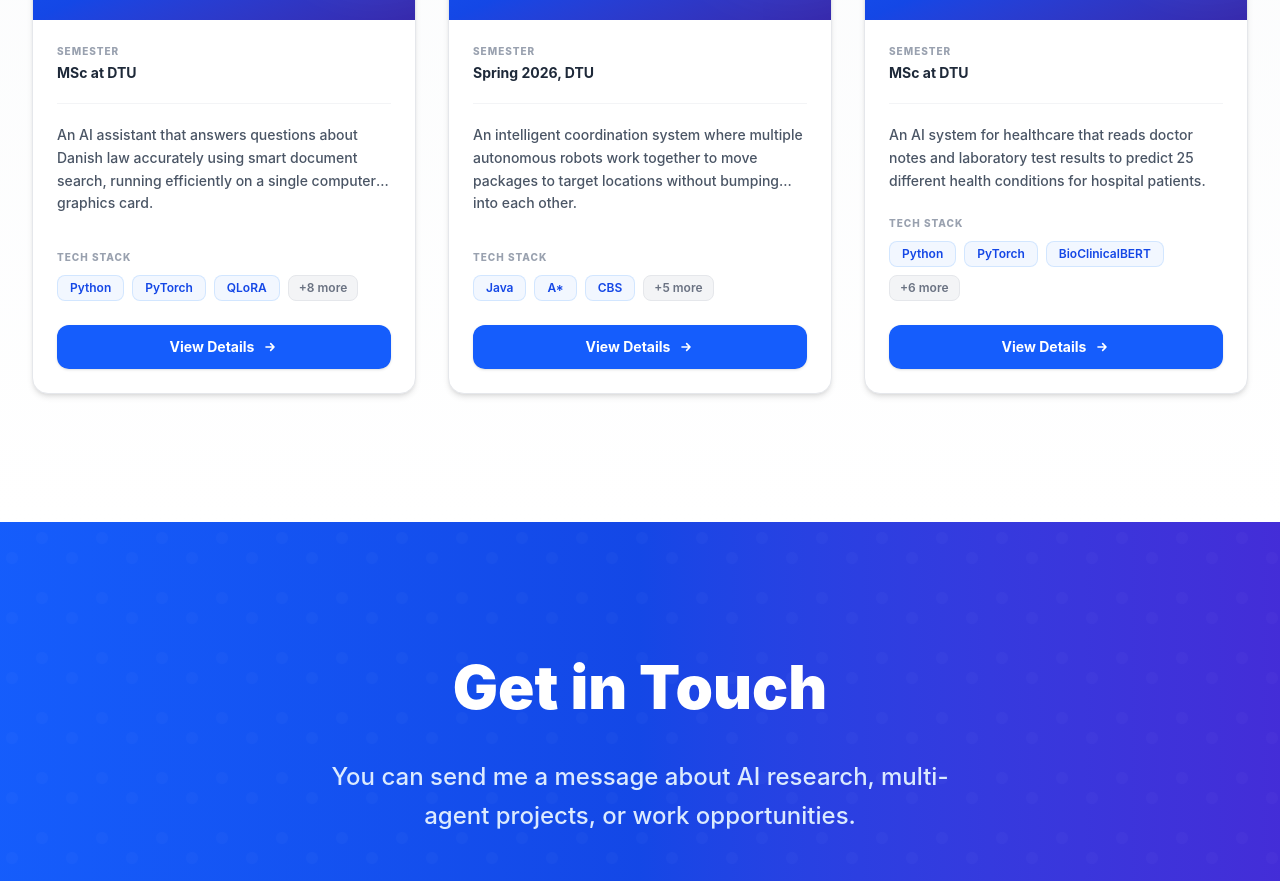
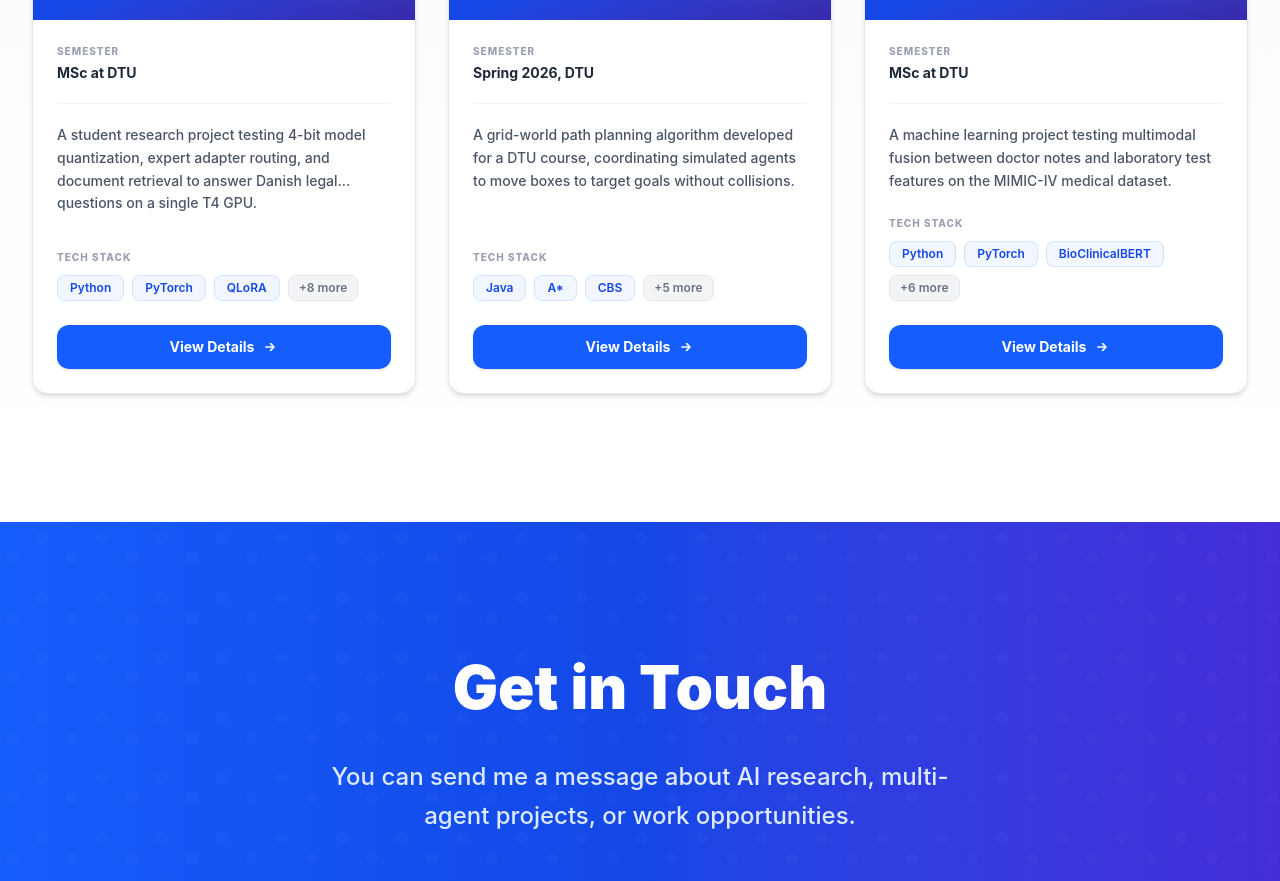
Before and after one commit to teja-mr-1/portfolio, a React (Vite) app: page / in a window 1280 px wide. Shown: the part 1920-2801 px from the top of the page. Built offline with nearby package versions, Linux system fonts and the light colour scheme.

Commit message:
Rewrite all project descriptions to be completely modest and honest

```diff
--- a/src/data/projectsData.js
+++ b/src/data/projectsData.js
@@ -3,33 +3,33 @@ export const projectsData = [
   {
     id: 1,
     title: "Sparse MoE-QLoRA for Danish Legal QA",
-    shortDescription: "An AI assistant that answers questions about Danish law accurately using smart document search, running efficiently on a single computer graphics card.",
+    shortDescription: "A student research project testing 4-bit model quantization, expert adapter routing, and document retrieval to answer Danish legal questions on a single T4 GPU.",
     course: "Personal Project",
     semester: "MSc at DTU",
-    problemStatement: "Fine-tuning large 7-billion parameter models needs big GPU resources. Also, general AI models often lack specialized Danish legal knowledge and can give incorrect answers. This project tests if Sparse Mixture-of-Experts with QLoRA can run efficiently on a single T4 GPU for Danish legal question answering.",
-    contribution: "Built a full pipeline using 4-bit QLoRA to fine-tune a 7B model with 3 expert adapters trained on document clusters. Used E5 text embeddings to route questions to the best expert. Added RAG retrieval to fetch real legal text for factual answers. Increased generation speed to 6.88 tokens per second and reduced expert swapping time to under 5 milliseconds in GPU memory.",
+    problemStatement: "Fine-tuning a 7-billion parameter language model requires large GPU memory. General AI models also lack specific Danish legal context. This project explores if 4-bit QLoRA and Sparse Mixture-of-Experts can run efficiently on a single T4 GPU.",
+    contribution: "Built a research prototype using 4-bit QLoRA to fine-tune a 7B model with 3 expert adapters. Used E5 text embeddings for routing and document retrieval. Tested memory pre-caching and in-place tensor swapping to keep adapter switching fast on a single GPU.",
     technologies: ["Python", "PyTorch", "QLoRA", "PEFT", "Transformers", "RAG", "FAISS", "Gradio", "Kaggle T4", "K-Means", "E5 Encoder"],
     githubUrl: "https://github.com/teja-mr-1/sparse-moe-qlora-danish-legal-qa",
   },
   {
     id: 2,
     title: "Multi-Agent Coordination in Hospital Domain",
-    shortDescription: "An intelligent coordination system where multiple autonomous robots work together to move packages to target locations without bumping into each other.",
+    shortDescription: "A grid-world path planning algorithm developed for a DTU course, coordinating simulated agents to move boxes to target goals without collisions.",
     course: "AI and Multi-Agent Systems (02285)",
     semester: "Spring 2026, DTU",
-    problemStatement: "Built a multi-agent AI client for the MAvis server in the Hospital Domain. Multiple agents must work together to move boxes to goal locations without collisions or deadlocks within 3 minutes and 20,000 joint actions.",
-    contribution: "Designed a multi-stage solver named CudBSlvd. First, it tries fast priority orderings (independent, hardest-first, easiest-first, random) using BFS distance tables and Hungarian matching. If paths collide, it uses three-phase coordination to move blocking boxes to holding cells. Finally, it uses a 6-step CBS repair loop to resolve remaining conflicts. Solved 25 of 69 competition levels and won best solution on our team's custom level.",
+    problemStatement: "A course assignment for AI and Multi-Agent Systems. Simulated agents must plan collision-free paths to move colored boxes to target locations within time and action limits.",
+    contribution: "Built a solver in Java called CudBSlvd. It uses greedy priority orderings first, followed by three-phase box staging and Conflict-Based Search (CBS) with bypass heuristics to resolve remaining path collisions. Solved 25 of 69 benchmark levels.",
     technologies: ["Java", "A*", "CBS", "BFS", "Hungarian Matching", "CAT", "MAvis Server", "Multi-Agent Path Finding"],
     githubUrl: "https://github.com/teja-mr-1/multi-agent-hospital-domain-solver",
   },
   {
     id: 3,
     title: "Multi-Modal Clinical Phenotyping System",
-    shortDescription: "An AI system for healthcare that reads doctor notes and laboratory test results to predict 25 different health conditions for hospital patients.",
+    shortDescription: "A machine learning project testing multimodal fusion between doctor notes and laboratory test features on the MIMIC-IV medical dataset.",
     course: "Personal Project",
     semester: "MSc at DTU",
-    problemStatement: "Hospital records contain both free-text doctor notes and numerical lab test results. Predicting diseases requires combining these two different types of data while handling missing lab values. The goal is to build an end-to-end model to predict 25 health conditions from MIMIC-IV patient records.",
-    contribution: "Built a PyTorch model with two encoders: BioClinicalBERT for doctor notes and a custom Masked Lab-Test Transformer for lab values. Tested 4 fusion methods to combine text and lab data, reaching 0.88 AUROC score on MIMIC-IV patient records. Created a FastAPI web service with feature importance explanations, FHIR R4 medical data support, and an interactive Gradio demo.",
+    problemStatement: "Patient data includes both unstructured text notes and numerical lab test values. This project explores how to combine these two data sources to classify 25 clinical conditions on patient records from MIMIC-IV.",
+    contribution: "Built a PyTorch pipeline pairing BioClinicalBERT for text notes with a transformer for lab test features. Compared 4 fusion methods (early, late, cross-attention, disentangled) on MIMIC-IV data and created a FastAPI prototype with feature importance explanations.",
     technologies: ["Python", "PyTorch", "BioClinicalBERT", "Transformers", "FastAPI", "FHIR R4", "FAISS", "Gradio", "MIMIC-IV"],
     videoUrl: "https://www.youtube.com/embed/H1n1T1xdbjo",
     githubUrl: "https://github.com/teja-mr-1/multimodal-clinical-ai",
```
